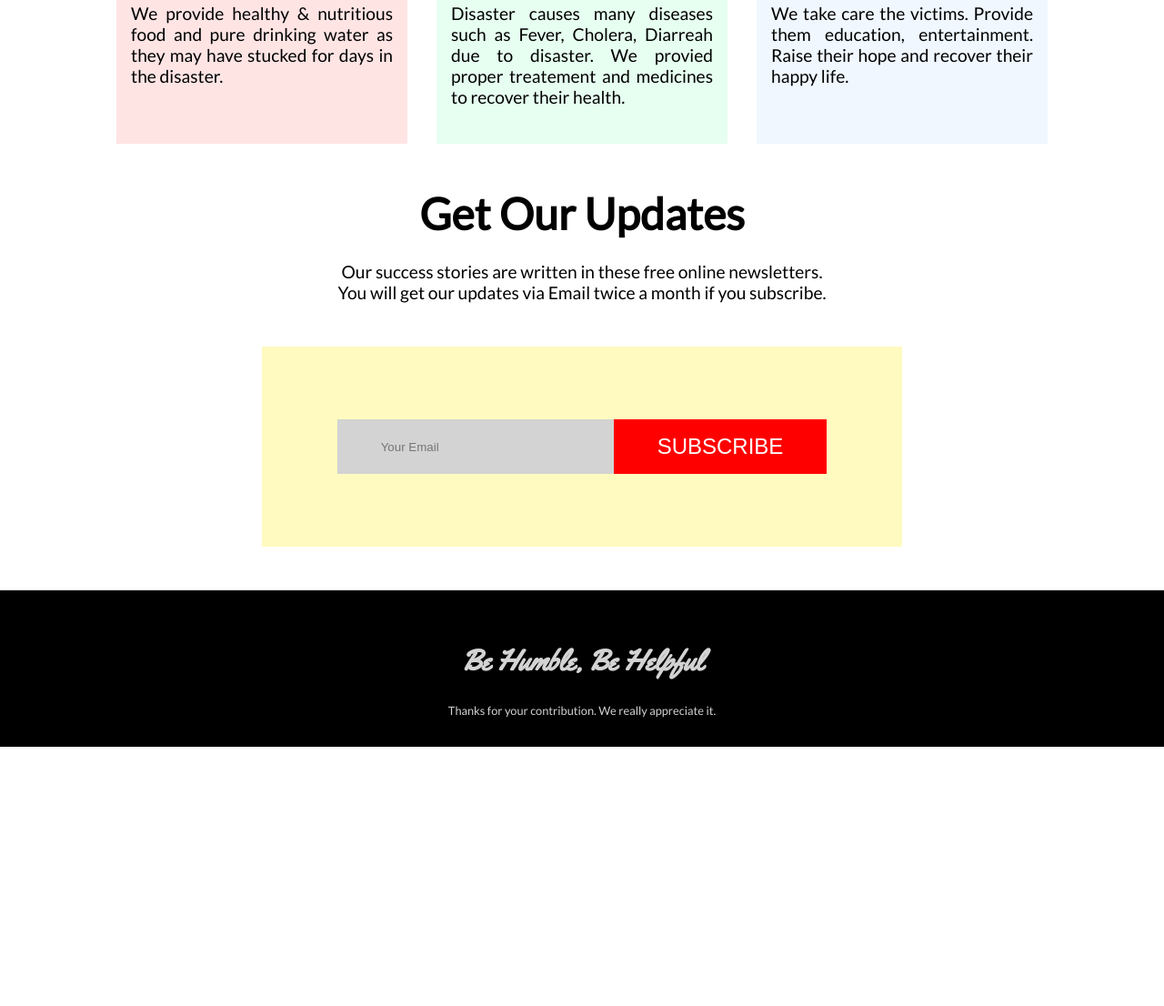
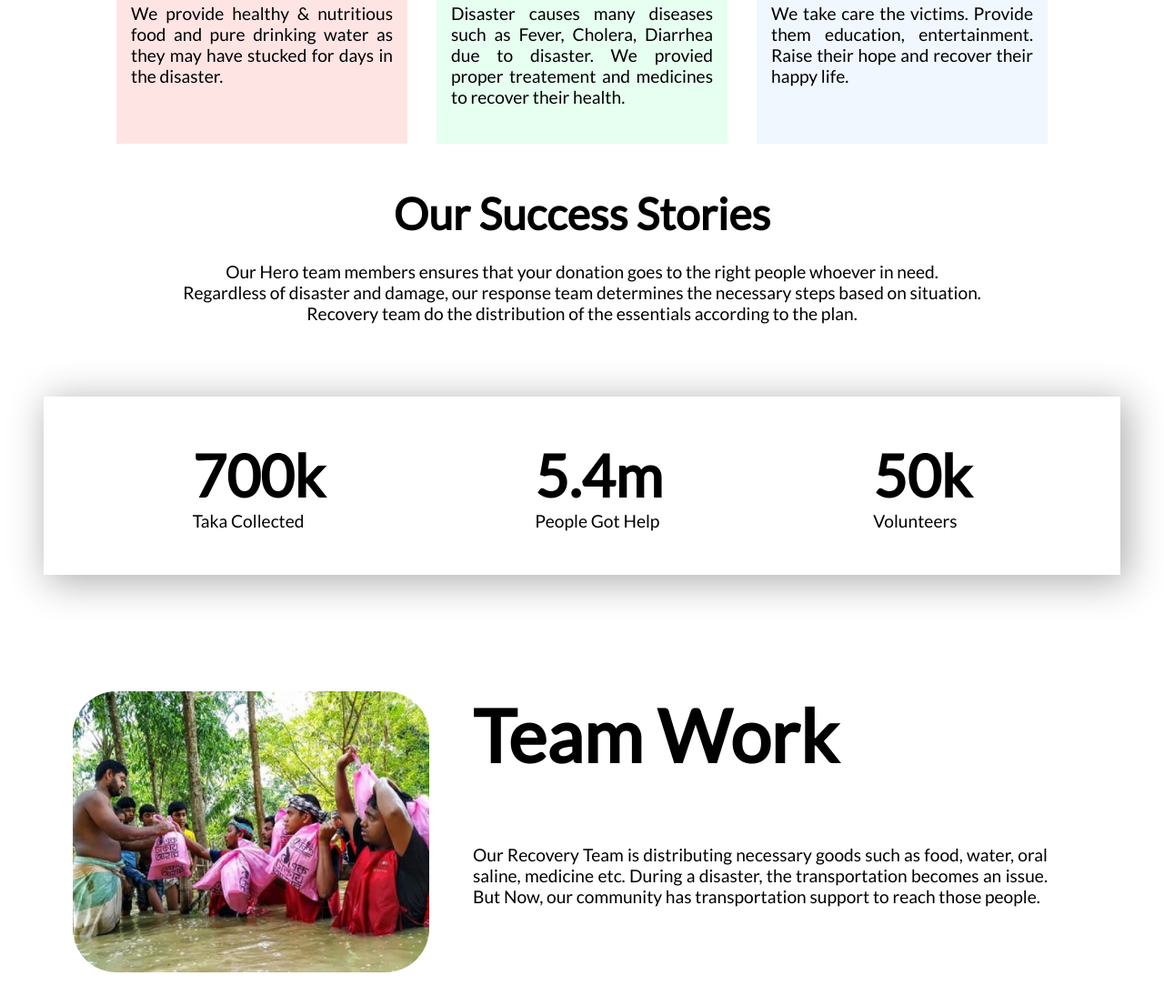
Before and after one commit to foy4748/ph_assignment_01, a website: page index.html in a window 1280 px wide. Shown: the part 1706-2812 px from the top of the page at 91% size. Before the commit the page ends 2527 px from the top, so only its background shows below. Drawn offline with Linux system fonts and the light colour scheme.

Commit message:
Our Success Story Section is Done
Added this extra section for bonus marks.
Requires a touch up before submission.

```diff
--- a/index.html
+++ b/index.html
@@ -5,7 +5,7 @@
     <title></title>
     <meta name="viewport" content="width=device-width, initial-scale=1.0" />
 
-    <!-- For Google Font: Lato and YellowTails -->
+    <!-- For Google Font: Lato and YellowTails [For Bonus Marks]-->
     <link rel="preconnect" href="https://fonts.googleapis.com" />
     <link rel="preconnect" href="https://fonts.gstatic.com" crossorigin />
     <link
@@ -16,7 +16,7 @@
     <link rel="stylesheet" href="style.css" />
   </head>
   <body>
-    <!-- --------------------Main Section-------------------- -->
+    <!-- --------------------Header Section-------------------- -->
     <section class="header-section">
       <h1>
         Let's help those who are <br />
@@ -68,7 +68,7 @@
           <img class="icon" src="images/medicine.svg" alt="Icon of Medicine" />
           <h2>Medicine</h2>
           <p>
-            Disaster causes many diseases such as Fever, Cholera, Diarreah due
+            Disaster causes many diseases such as Fever, Cholera, Diarrhea due
             to disaster. We provied proper treatement and medicines to recover
             their health.
           </p>
@@ -84,7 +84,68 @@
       </div>
     </section>
 
-    <!-- --------------------Get Updates Section----------------- -->
+    <!-- Success Story Section [For Bonus Marks] -->
+    <section class="success-story">
+      <h1>Our Success Stories</h1>
+      <p>
+        Our Hero team members ensures that your donation goes to the right
+        people whoever in need. <br />
+        Regardless of disaster and damage, our response team determines the
+        necessary steps based on situation. <br />
+        Recovery team do the distribution of the essentials according to the
+        plan.
+      </p>
+
+      <div class="info-parent">
+        <div class="info">
+          <h3>700k</h3>
+          <p>Taka Collected</p>
+        </div>
+        <div class="info">
+          <h3>5.4m</h3>
+          <p>People Got Help</p>
+        </div>
+        <div class="info">
+          <h3>50k</h3>
+          <p>Volunteers</p>
+        </div>
+      </div>
+
+      <div class="story story1">
+        <img
+          class="storyPhoto storyPhoto1"
+          src="images/Story1.jpg"
+          alt="Our Team members distributing essentials"
+        />
+        <div class="storyTexts">
+          <h2>Team Work</h2>
+          <p>
+            Our Recovery Team is distributing necessary goods such as food,
+            water, oral saline, medicine etc. During a disaster, the
+            transportation becomes an issue. But Now, our community has
+            transportation support to reach those people.
+          </p>
+        </div>
+      </div>
+      <div class="story story2">
+        <div class="storyTexts">
+          <h2>Extra Care</h2>
+          <p>
+            Our team members assisting an elderly. We provide extra care for
+            children, women &amp elderlies. Regardless of any disaster, our
+            teams across the country is ready to help. Day by day, our community
+            is growing, as well as number of volunteers
+          </p>
+        </div>
+        <img
+          class="storyPhoto storyPhoto2"
+          src="images/Story2.jpg"
+          alt="Our Team members helping an elderly"
+        />
+      </div>
+    </section>
+
+    <!-- --------------------Get Updates Section [For Bonus Marks]------------- -->
     <section class="get-updates">
       <h1>Get Our Updates</h1>
       <p>
--- a/style.css
+++ b/style.css
@@ -154,6 +154,51 @@ p {
 }
 /* ------------------------------------ */
 
+/* ----------Success Story Section Styles---------- */
+
+/*--*/
+.info-parent {
+  display: flex;
+  justify-content: space-around;
+  margin: 5rem 3rem;
+  padding: 3rem;
+  box-shadow: 0.375rem 0.37rem 40px 2px #00000052;
+}
+
+.info > h3 {
+  font-size: 4em;
+  text-align: left;
+  margin: 0px;
+}
+
+.info > p {
+  margin: 0px;
+  text-align: left;
+}
+/*--*/
+
+.story {
+  display: flex;
+  padding: 3rem 5rem;
+}
+
+.storyTexts > p {
+  text-align: justify;
+  padding: 3rem;
+}
+.storyTexts > h2 {
+  text-align: justify;
+  font-size: 5rem;
+  padding: 0 3rem;
+}
+
+.storyPhoto {
+  width: 35%;
+  border-radius: 3rem;
+}
+
+/* ------------------------------------ */
+
 /* ----------Get Updates Section Styles---------- */
 .subscribe-form {
   display: flex;
```
Also changed, not shown: images/Story1.jpg (added), images/Story2.jpg (added).
